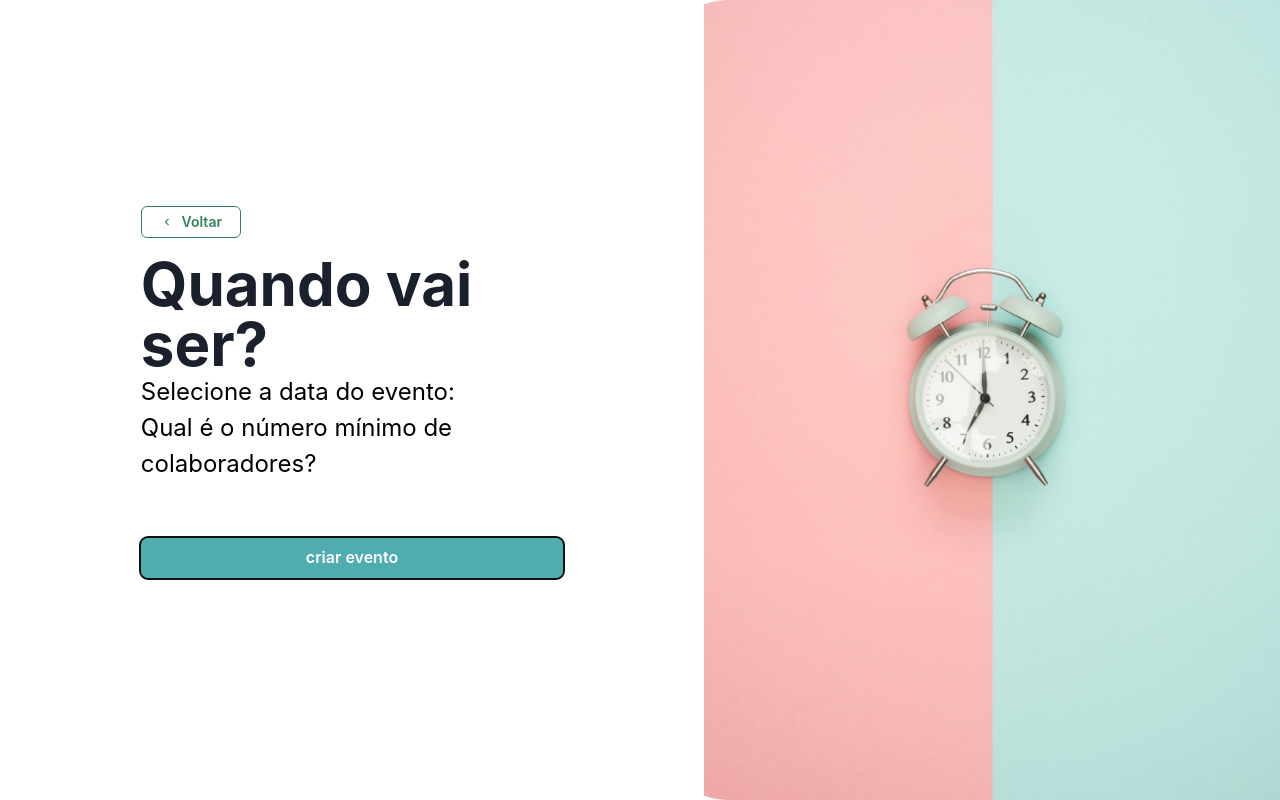
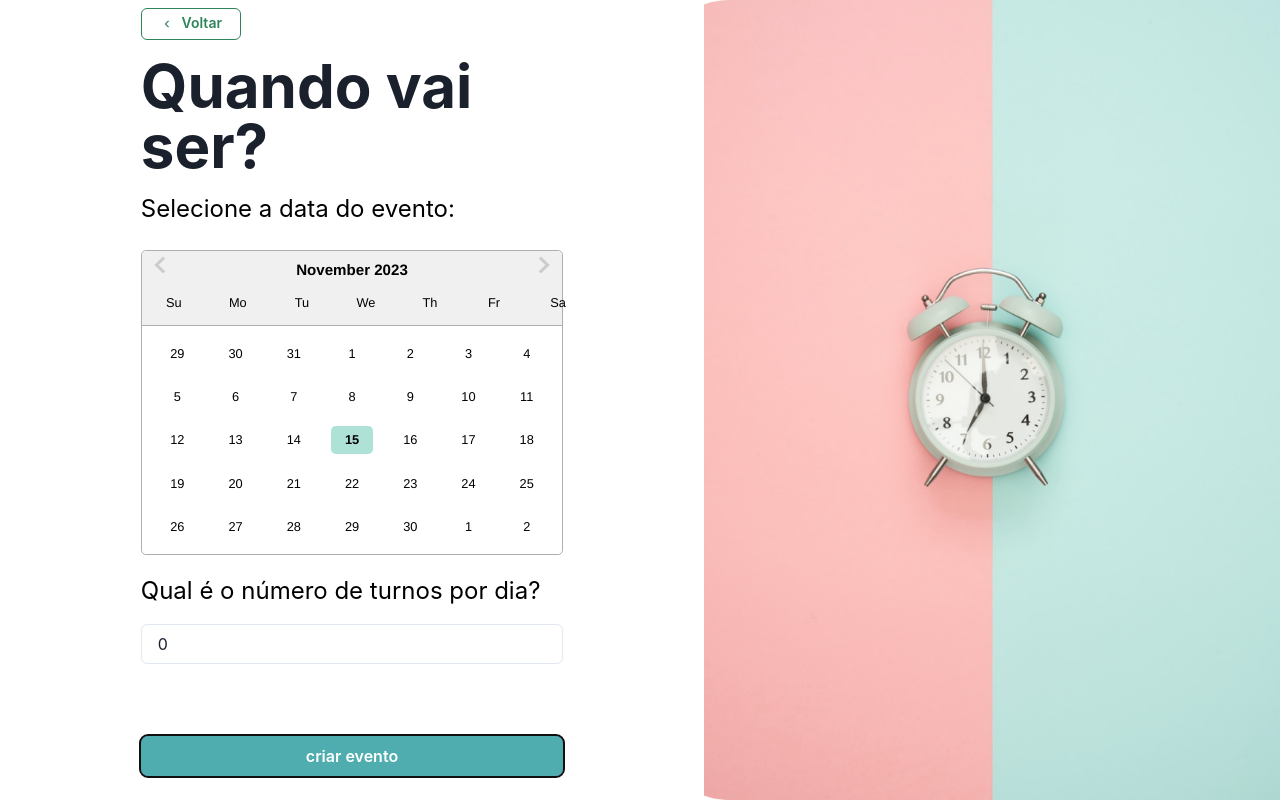
Before and after one commit to Projetos-UNICAMP/voluntariapp, a React (Vite) app: page /criar-evento in a window 1280 px wide. Both pictures are taken after a click on the button "prosseguir para as datas". Built offline with nearby package versions, Linux system fonts and the light colour scheme.

Commit message:
Adiciona Date Picker
Co-authored-by: olvgabriel <52794847+olvgabriel@users.noreply.github.com>

```diff
--- a/package.json
+++ b/package.json
@@ -27,6 +27,7 @@
     "localforage": "^1.10.0",
     "match-sorter": "^6.3.1",
     "react": "^18.2.0",
+    "react-datepicker": "^4.24.0",
     "react-dom": "^18.2.0",
     "react-router-dom": "^6.18.0",
     "sort-by": "^0.0.2"
@@ -41,6 +42,7 @@
     "@storybook/react-vite": "^7.4.3",
     "@storybook/testing-library": "^0.2.1",
     "@types/react": "^18.2.15",
+    "@types/react-datepicker": "^4.19.4",
     "@types/react-dom": "^18.2.7",
     "@typescript-eslint/eslint-plugin": "^6.0.0",
     "@typescript-eslint/parser": "^6.0.0",
--- /dev/null
+++ b/src/Components/DateRangePicker/DateRangePicker.tsx
@@ -0,0 +1,35 @@
+import React, { useState } from 'react';
+import DatePicker from 'react-datepicker';
+import 'react-datepicker/dist/react-datepicker.css';
+import { Box } from '@chakra-ui/react';
+
+interface DateRangePickerProps {
+  onDateChange: (dates: [Date | null, Date | null]) => void;
+}
+
+const DateRangePicker: React.FC<DateRangePickerProps> = ({ onDateChange }) => {
+  const [startDate, setStartDate] = useState<Date | null>(null);
+  const [endDate, setEndDate] = useState<Date | null>(null);
+
+  const handleChange = (dates: [Date | null, Date | null]) => {
+    const [start, end] = dates;
+    setStartDate(start);
+    setEndDate(end);
+    onDateChange(dates);
+  };
+
+  return (
+    <Box>
+      <DatePicker
+        selected={startDate}
+        onChange={handleChange}
+        startDate={startDate}
+        endDate={endDate}
+        selectsRange
+        inline
+      />
+    </Box>
+  );
+};
+
+export default DateRangePicker;
--- a/src/index.css
+++ b/src/index.css
@@ -55,6 +55,47 @@ button:focus-visible {
   outline: 4px auto -webkit-focus-ring-color;
 }
 
+/* DatePickerStyles.css */
+.react-datepicker,
+.react-datepicker__month-container {
+  width: 100%; /* Makes the date picker 2.5 times wider */
+
+  .react-datepicker__month {
+    display: flex;
+    flex-wrap: wrap;
+  }
+  .react-datepicker__week {
+    display: flex;
+    justify-content: space-around;
+    width: 100%;
+  }
+  .react-datepicker__day,
+  .react-datepicker__day-name {
+    width: calc(80% / 7); /* Divide by 7 for the number of days in the week */
+    display: inline-block;
+    margin: 0.5rem; /* Adjust as needed for spacing */
+    text-align: center;
+  }
+}
+
+.react-datepicker__day--selected,
+.react-datepicker__day--in-range,
+.react-datepicker__day--in-selecting-range,
+.react-datepicker__day--keyboard-selected {
+  background-color: #aee2d6 !important; /* Sets the selected dates to light #97D0C3 */
+}
+
+/* This is for the range between the selected start and end dates */
+.react-datepicker__day--in-range {
+  background-color: #aee2d6 !important; /* Light #97D0C3 background */
+  color: black !important; /* Change the text color if needed */
+}
+
+/* This is for the actual start and end dates in the range */
+.react-datepicker__day--selected {
+  border: 2px solid #97d0c3 !important; /* More contrast for the border */
+}
+
 @media (prefers-color-scheme: light) {
   :root {
     color: #213547;
--- a/src/pages/CreateEventPage.tsx
+++ b/src/pages/CreateEventPage.tsx
@@ -1,5 +1,5 @@
 /* eslint-disable @typescript-eslint/no-unused-vars */
-import { Button, Flex } from '@chakra-ui/react';
+import { Box, Button, Flex } from '@chakra-ui/react';
 import { ChevronLeftIcon } from '@chakra-ui/icons';
 import { useState } from 'react';
 import FinalButton, {
@@ -12,8 +12,11 @@ import RightImageLayoutComponent from '../Layouts/RigthImageLayout/RigthImageLay
 import { PayloadNovoEvento } from '../api/eventos.api';
 import { eventoService } from '../api/firebaseImp/eventos.service';
 import { set } from 'firebase/database';
+import DateRangePicker from '../Components/DateRangePicker/DateRangePicker';
+import { useNavigate } from 'react-router-dom';
 
 const CreateEventPage = () => {
+  const navigate = useNavigate();
   const [currentPage, setCurrentPage] = useState(0);
 
   const [dadosEvento, setDadosEvento] = useState<PayloadNovoEvento>({
@@ -22,9 +25,9 @@ const CreateEventPage = () => {
     local: '',
     nomeResponsavel: '',
     telefoneResponsavel: '',
-    dataInicio: new Date(),
-    dataFim: new Date(),
     numTurnosPorDia: 0,
+    dataInicio: null,
+    dataFim: null,
   });
 
   const handleChange = (event: React.ChangeEvent<HTMLInputElement>) => {
@@ -40,7 +43,11 @@ const CreateEventPage = () => {
         <Flex flexDir={'column'} w={'60%'} alignSelf={'center'}>
           <Button
             onClick={() => {
-              setCurrentPage(0);
+              if (currentPage == 0) {
+                navigate('/');
+              } else {
+                setCurrentPage(0);
+              }
             }}
             variant="outline"
             size="sm"
@@ -55,6 +62,8 @@ const CreateEventPage = () => {
               currentPage == 0 ? 'Bora lá!' : 'Quando vai ser?'
             }></TitleText>
           <SimpleText
+            mt="15px"
+            mb="15px"
             value={
               currentPage == 0
                 ? 'Primeiro algumas infos sobre o evento:'
@@ -84,13 +93,29 @@ const CreateEventPage = () => {
             </>
           )}
 
-          {currentPage == 1 && <></>}
+          {currentPage == 1 && (
+            <>
+              <Box mt={2} mb={3}>
+                <DateRangePicker
+                  onDateChange={(dates) => {
+                    const [start, end] = dates;
+                    setDadosEvento({
+                      ...dadosEvento,
+                      dataInicio: start,
+                      dataFim: end,
+                    });
+                  }}
+                />
+              </Box>
+            </>
+          )}
 
           <SimpleText
+            mb="15px"
             value={
               currentPage == 0
                 ? 'E agora sobre o responsável pelo evento:'
-                : 'Qual é o número mínimo de colaboradores?'
+                : 'Qual é o número de turnos por dia?'
             }></SimpleText>
 
           {currentPage == 0 && (
@@ -111,6 +136,17 @@ const CreateEventPage = () => {
             </>
           )}
 
+          {currentPage == 1 && (
+            <>
+              <FinalTextInputField
+                placeholder="Número de turnos"
+                onChange={handleChange}
+                value={dadosEvento.numTurnosPorDia.toString()}
+                name={'numTurnosPorDia'}
+                mb={4}></FinalTextInputField>
+            </>
+          )}
+
           <FinalButton
             label={
               currentPage == 0 ? 'prosseguir para as datas' : 'criar evento'
@@ -122,17 +158,20 @@ const CreateEventPage = () => {
               mb: 4,
             }}
             onClick={() => {
-              setCurrentPage(1);
-              // eventoService
-              //   .criarNovoEvento(dadosEvento)
-              //   .then((res) => {
-              //     alert(
-              //       `Evento criado com sucesso! Forneça o código: ${res.codigoEvento}`
-              //     );
-              //   })
-              //   .catch((err) => {
-              //     console.log(err);
-              //   });
+              if (currentPage == 0) {
+                setCurrentPage(1);
+              } else {
+                eventoService
+                  .criarNovoEvento(dadosEvento)
+                  .then((res) => {
+                    alert(
+                      `Evento criado com sucesso! Forneça o código: ${res.codigoEvento}`
+                    );
+                  })
+                  .catch((err) => {
+                    console.log(err);
+                  });
+              }
             }}></FinalButton>
         </Flex>
       </Flex>
```
Also changed, not shown: src/api/eventos.api.ts (+67 -28 lines).
